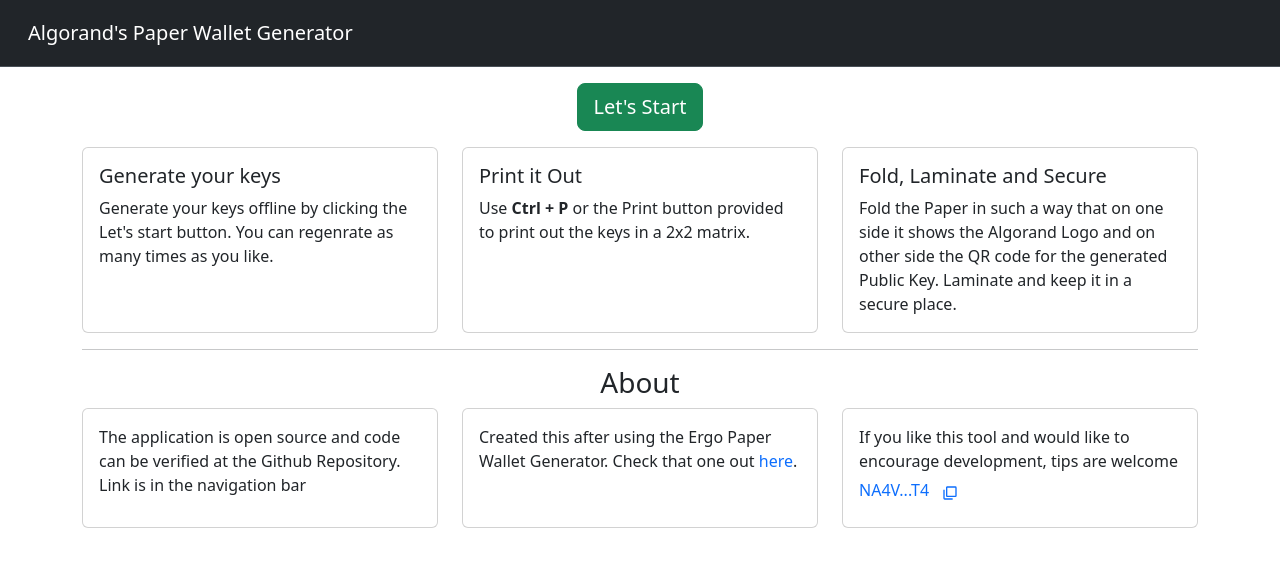
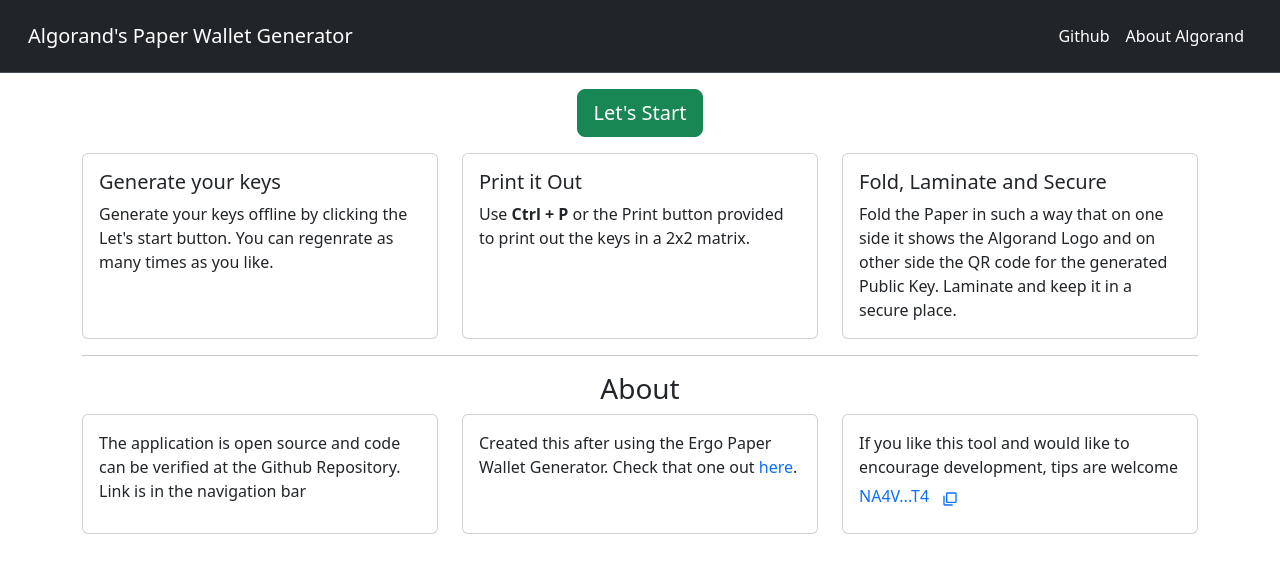
Before and after one commit to sudo-Kunal-Mahajan/algorand-paper-wallet, a React (Create React App) app: page / in a window 1280 px wide. Shown: the top 572 px of the page. Built offline with nearby package versions, Linux system fonts and the light colour scheme.

Commit message:
navigation bar and print option

```diff
--- a/src/App.js
+++ b/src/App.js
@@ -6,20 +6,35 @@
 import TextContainer from './components/text_container';
 import NavMain from './components/NavBar';
 import TitlePage from './components/title_page';
+import GenerateNewAddress from './components/generate_address';
 function App() {
   const [address, setAddress] = useState(null);
   const handleAddressUpdate = (address) => {
     setAddress(address);
   }
+  const handlePrint = () => {
+    window.print();
+  }
   return (
     <div >
-      <NavMain/>
+      <NavMain />
       {!address && (
         <TitlePage address={address} handleAddressUpdate={handleAddressUpdate} />
       )}
       {
         address && (
-          <div className='print-only container mt-3' style={{ maxWidth: "210mm" }}>
+          <>
+            <div className='container'>
+              <div className='my-3 d-flex justify-content-around'>
+
+                <GenerateNewAddress address={address} handleAddressUpdate={handleAddressUpdate} />
+                <button className='btn btn-success btn-lg' onClick={handlePrint}>Print</button>
+
+              </div>
+
+            </div>
+
+            <div className='print-only container' style={{ maxWidth: "210mm" }}>
               <div className="row row-cols-2" >
                 <div className='col p-0'>
                   <MainComponent />
@@ -35,6 +50,7 @@
                 </div>
               </div>
             </div>
+          </>
         )
       }
     </div>
--- a/src/components/NavBar.js
+++ b/src/components/NavBar.js
@@ -16,26 +16,16 @@
                         <div className="collapse navbar-collapse" id="navbarSupportedContent">
 
                             <ul className="navbar-nav  ms-auto">
-                                {
-                                    address && (
-                                        <>
-                                            <li className="nav-item">
-                                                <button type="button" className="nav-link" data-bs-toggle="modal" data-bs-target="#addAccountSeed">Print</button>
-                                            </li>
-                                            <li className="nav-item ">
 
-                                            </li>
-                                        </>
-                                    )
-                                }
-                                {!address && (
-                                    <>
-                                        <li className="nav-item ">
 
-                                        </li>
-                                    </>
+                                <li className="nav-item ">
+                                    <a href="" className="nav-link text-white">Github</a>
+                                </li>
 
-                                )}
+                                <li className="nav-item ">
+                                    <a href="" className="nav-link text-white">About Algorand</a>
+                                </li>
+
                             </ul>
 
 
```
Lines whose indentation alone changed are shown as unchanged.
